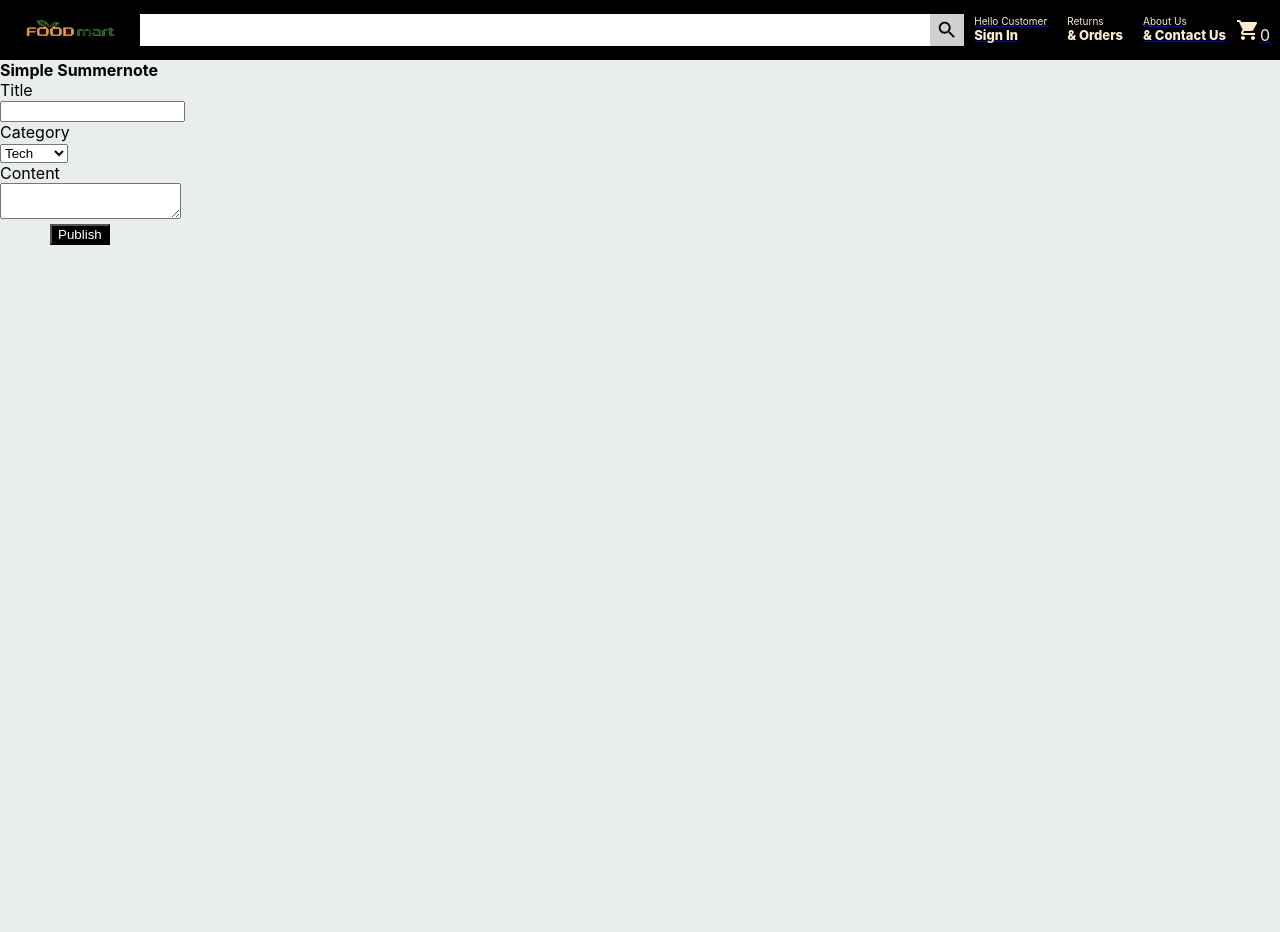
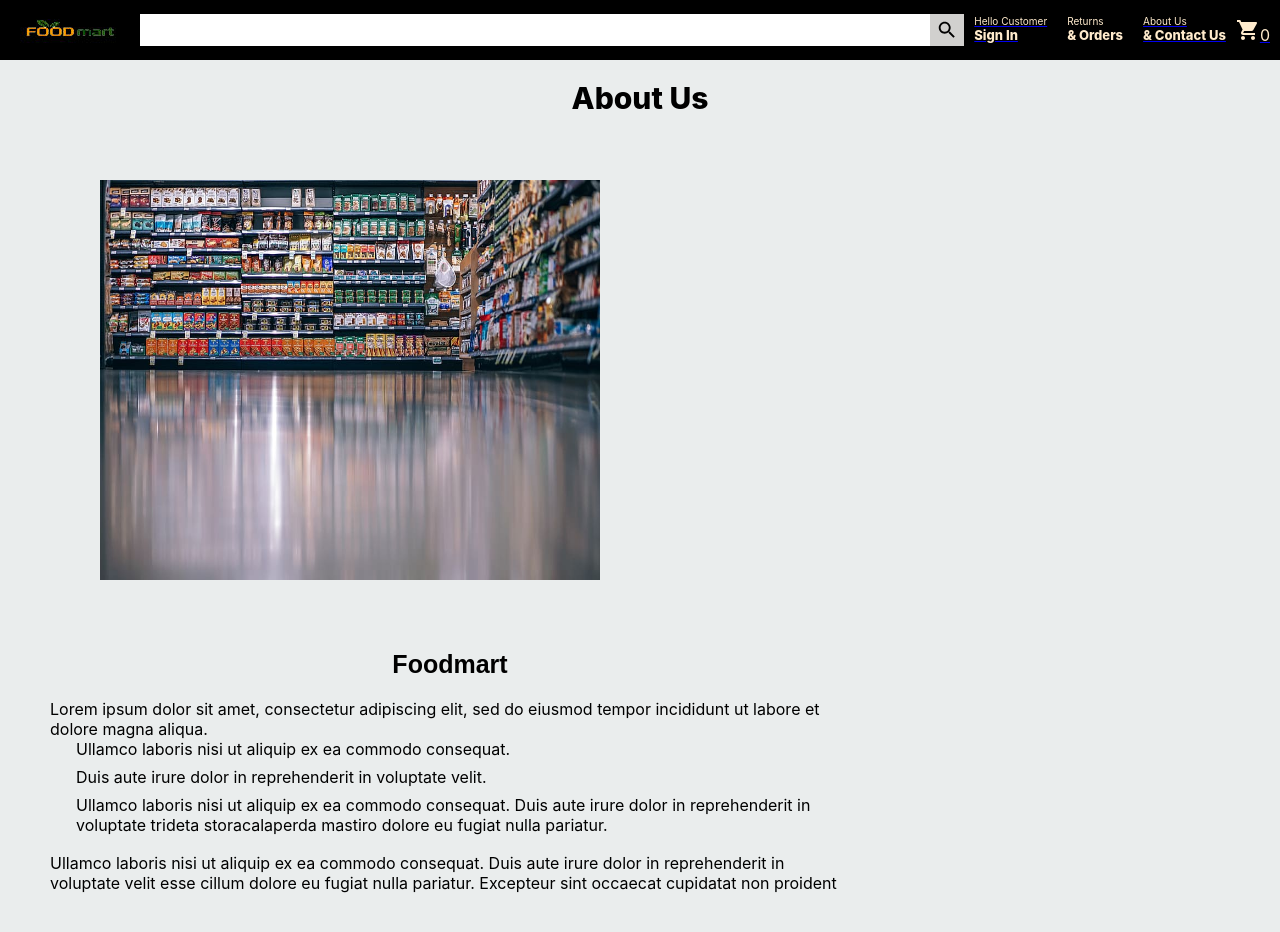
Before and after one commit to Prativa01/Prativa_Shrestha, a React (Create React App) app: page /about in a window 1280 px wide. Shown: the top 932 px of the page. Before the commit the page ends 800 px from the top, so only its background shows below. Built offline with nearby package versions, Linux system fonts and the light colour scheme.

Commit message:
change in About design

```diff
--- /dev/null
+++ b/src/About.css
@@ -0,0 +1,205 @@
+
+/*--------------------------------------------------------------
+# About
+--------------------------------------------------------------*/
+.about{
+    width: 100%;
+    height: 600px;
+    border-radius: 5px;
+    border: black;
+}
+.us{
+    width: 100%;
+    height: 50px;
+    text-align: center;
+    font-size: 30px;
+    font-weight: 800;
+    margin-top: 20px;
+}
+.img-fluid{
+    width: 500px;
+    height: 400px;
+    float: left;
+    margin-top: 50px;
+    margin-left: 100px;
+}
+.about .content{
+    width: 800px;
+    height:500px;
+    float:left;
+    margin-left: 50px;
+    margin-top: 70px;
+}
+.about .content h3 {
+font-weight: 800;
+font-size: 25px;
+font-family: "Poppins", sans-serif;
+margin-bottom: 20px;
+text-align: center;
+}
+
+.about .content ul {
+list-style: none;
+padding: 0;
+}
+
+.about .content ul li {
+padding: 0 0 8px 26px;
+position: relative;
+}
+
+.about .content ul i {
+position: absolute;
+font-size: 20px;
+left: 0;
+top: -3px;
+color: #ffc451;
+}
+
+.about .content p:last-child {
+margin-bottom: 0;
+margin-top: 10px;
+}
+
+/*--------------------------------------------------------------
+# Contact
+--------------------------------------------------------------*/
+.contact .info {
+    width: 100%;
+    background: #fff;
+  }
+
+  .contact .info i {
+    font-size: 20px;
+    background: #ffc451;
+    color: #151515;
+    float: left;
+    width: 44px;
+    height: 44px;
+    display: flex;
+    justify-content: center;
+    align-items: center;
+    border-radius: 4px;
+    transition: all 0.3s ease-in-out;
+  }
+
+  .contact .info h4 {
+    padding: 0 0 0 60px;
+    font-size: 22px;
+    font-weight: 600;
+    margin-bottom: 5px;
+    color: #151515;
+  }
+
+  .contact .info p {
+    padding: 0 0 0 60px;
+    margin-bottom: 0;
+    font-size: 14px;
+    color: #484848;
+  }
+
+  .contact .info .email, .contact .info .phone {
+    margin-top: 40px;
+  }
+
+  .contact .php-email-form {
+    width: 100%;
+    background: #fff;
+    float: right;
+  }
+
+  .contact .php-email-form .form-group {
+    padding-bottom: 8px;
+  }
+
+  .contact .php-email-form .error-message {
+    display: none;
+    color: #fff;
+    background: #ed3c0d;
+    text-align: left;
+    padding: 15px;
+    font-weight: 600;
+  }
+
+  .contact .php-email-form .error-message br + br {
+    margin-top: 25px;
+  }
+
+  .contact .php-email-form .sent-message {
+    display: none;
+    color: #fff;
+    background: #18d26e;
+    text-align: center;
+    padding: 15px;
+    font-weight: 600;
+  }
+
+  .contact .php-email-form .loading {
+    display: none;
+    background: #fff;
+    text-align: center;
+    padding: 15px;
+  }
+
+  .contact .php-email-form .loading:before {
+    content: "";
+    display: inline-block;
+    border-radius: 50%;
+    width: 24px;
+    height: 24px;
+    margin: 0 10px -6px 0;
+    border: 3px solid #18d26e;
+    border-top-color: #eee;
+    -webkit-animation: animate-loading 1s linear infinite;
+    animation: animate-loading 1s linear infinite;
+  }
+
+  .contact .php-email-form input, .contact .php-email-form textarea {
+    border-radius: 0;
+    box-shadow: none;
+    font-size: 14px;
+    border-radius: 4px;
+  }
+
+  .contact .php-email-form input:focus, .contact .php-email-form textarea:focus {
+    border-color: #ffc451;
+  }
+
+  .contact .php-email-form input {
+    height: 44px;
+  }
+
+  .contact .php-email-form textarea {
+    padding: 10px 12px;
+  }
+
+  .contact .php-email-form button[type="submit"] {
+    background: #ffc451;
+    border: 0;
+    padding: 10px 24px;
+    color: #151515;
+    transition: 0.4s;
+    border-radius: 4px;
+  }
+
+  .contact .php-email-form button[type="submit"]:hover {
+    background: #ffcd6b;
+  }
+
+  @-webkit-keyframes animate-loading {
+    0% {
+      transform: rotate(0deg);
+    }
+    100% {
+      transform: rotate(360deg);
+    }
+  }
+
+  @keyframes animate-loading {
+    0% {
+      transform: rotate(0deg);
+    }
+    100% {
+      transform: rotate(360deg);
+    }
+  }
--- a/src/About.js
+++ b/src/About.js
@@ -1,55 +1,44 @@
-import React from 'react';
-function About(){
+
+import React, { Component } from'react';
+import frozen from './frozen.jpg';
+import './About.css';
+
+class About extends Component{
+    render(){
     return (
-        <div class="main-content">
-            <section class="section">
-                <div class="section-body">
-                    <div class="row">
-                        <div class="col-12">
-                            <div class="card">
-                                <div class="card-header">
-                                    <h4>Simple Summernote</h4>
-                                </div>
-                                <div class="card-body">
-                                        <div class="form-group row mb-4">
-                                        <label class="col-form-label text-md-right col-12 col-md-3 col-lg-3">Title</label>
-                                        <div class="col-sm-12 col-md-7">
-                                            <input type="text" class="form-control"/>
+        <div className="ac">
+        <div className="about">
+         <div className="container" data-aos="fade-up">
 
-                                        </div>
-                                        </div>
-                                        <div class="form-group row mb-4">
-                                        <label class="col-form-label text-md-right col-12 col-md-3 col-lg-3">Category</label>
-                                        <div class="col-sm-12 col-md-7">
-                                            <select class="form-control selectric">
-                                            <option>Tech</option>
-                                            <option>News</option>
-                                            <option>Political</option>
-                                            </select>
-                                        </div>
-                                        </div>
-                                        <div class="form-group row mb-4">
-                                        <label class="col-form-label text-md-right col-12 col-md-3 col-lg-3">Content</label>
-                                        <div class="col-sm-12 col-md-7">
-                                            <textarea class="summernote-simple"></textarea>
-                                        </div>
-                                        </div>
-                                        <div class="form-group row mb-4">
-                                        <label class="col-form-label text-md-right col-12 col-md-3 col-lg-3"></label>
-                                        <div class="col-sm-12 col-md-7">
-                                            <button class="btn btn-primary">Publish</button>
-                                        </div>
-                                        </div>
-                                    </div>
+                <div className="row">
+                    <h3 className="us">About Us</h3>
+                <div className="col-lg-6 order-1 order-lg-2" data-aos="fade-left" data-aos-delay="100">
+                    <img src={frozen} className="img-fluid" alt=""/>
+                </div>
+                <div className="col-lg-6 pt-4 pt-lg-0 order-2 order-lg-1 content" data-aos="fade-right" data-aos-delay="100" >
+                    <h3>Foodmart</h3>
+                    <p className="fst-italic">
+                    Lorem ipsum dolor sit amet, consectetur adipiscing elit, sed do eiusmod tempor incididunt ut labore et dolore
+                    magna aliqua.
+                    </p>
+                    <ul>
+                    <li><i className="ri-check-double-line"></i> Ullamco laboris nisi ut aliquip ex ea commodo consequat.</li>
+                    <li><i className="ri-check-double-line"></i> Duis aute irure dolor in reprehenderit in voluptate velit.</li>
+                    <li><i className="ri-check-double-line"></i> Ullamco laboris nisi ut aliquip ex ea commodo consequat. Duis aute irure dolor in reprehenderit in voluptate trideta storacalaperda mastiro dolore eu fugiat nulla pariatur.</li>
+                    </ul>
+                    <p>
+                    Ullamco laboris nisi ut aliquip ex ea commodo consequat. Duis aute irure dolor in reprehenderit in voluptate
+                    velit esse cillum dolore eu fugiat nulla pariatur. Excepteur sint occaecat cupidatat non proident
+                    </p>
+                </div>
+                </div>
+                </div>
+         </div>
 
-                                </div>
-                            </div>
-                        </div>
-                    </div>
 
-            </section>
-        </div>
+</div>
+
     )
-
+        }
 }
 export default About;
```
